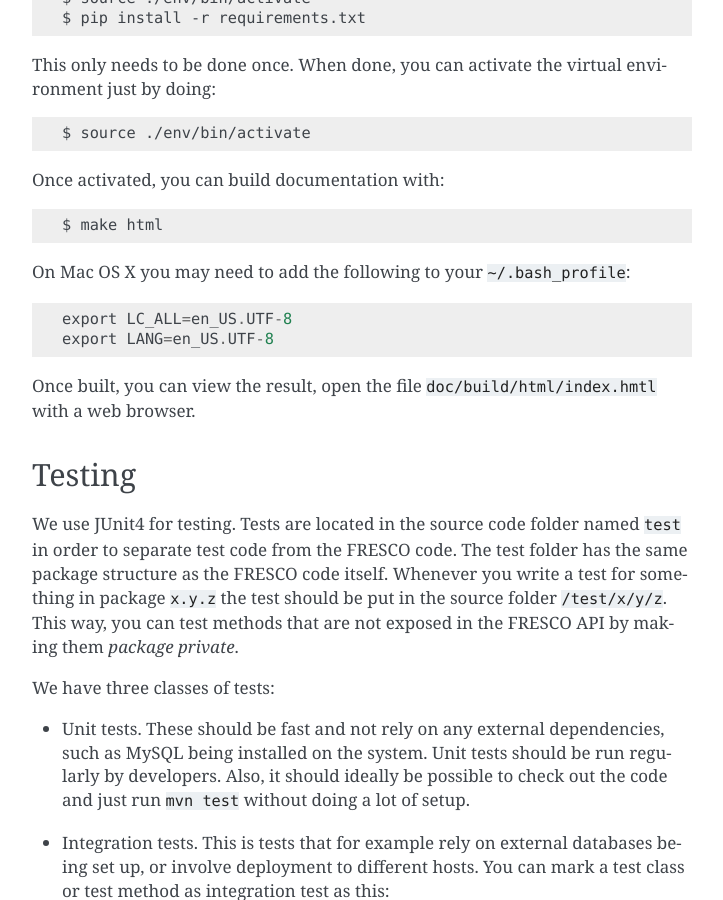
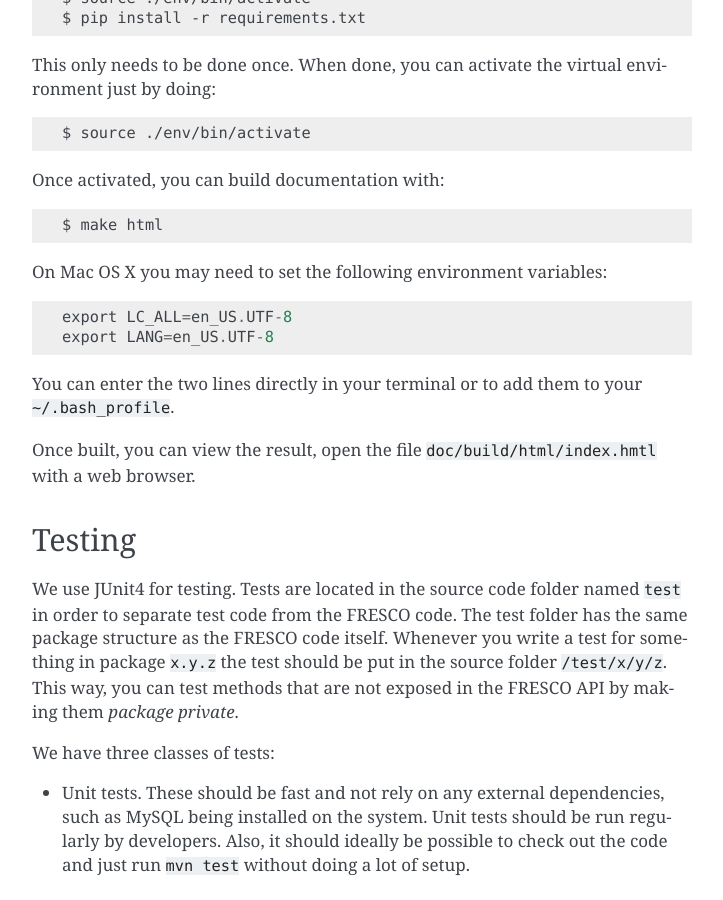
Before and after one commit to aicis/fresco, a Sphinx documentation site: the page built from doc/source/developers.rst, in a window 1280 px wide and 900 px high, scrolled down 1435 px. Shown: the whole window, without its empty margins (388-1111 px from the left). Built offline with Sphinx 7.4.7, drawn with Linux system fonts in a browser that asks for light colours.

```diff
--- a/doc/source/developers.rst
+++ b/doc/source/developers.rst
@@ -98,10 +98,13 @@ Once activated, you can build documentation with: ::
 
   $ make html
 
-On Mac OS X you may need to add the following to your ``~/.bash_profile``: ::
+On Mac OS X you may need to set the following environment variables: ::
 
     export LC_ALL=en_US.UTF-8
     export LANG=en_US.UTF-8
+
+You can enter the two lines directly in your terminal or to add them to your
+``~/.bash_profile``.
 
 Once built, you can view the result, open the file
 ``doc/build/html/index.hmtl`` with a web browser.
```
